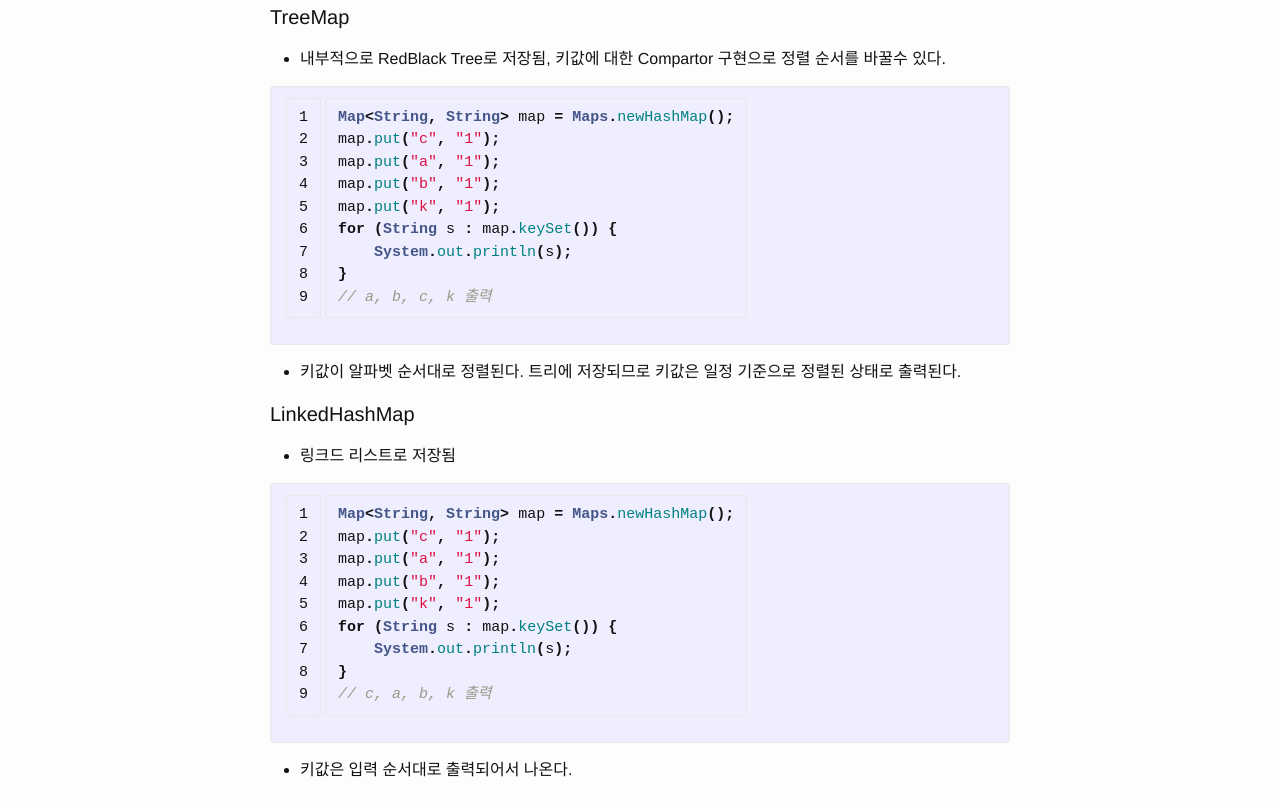
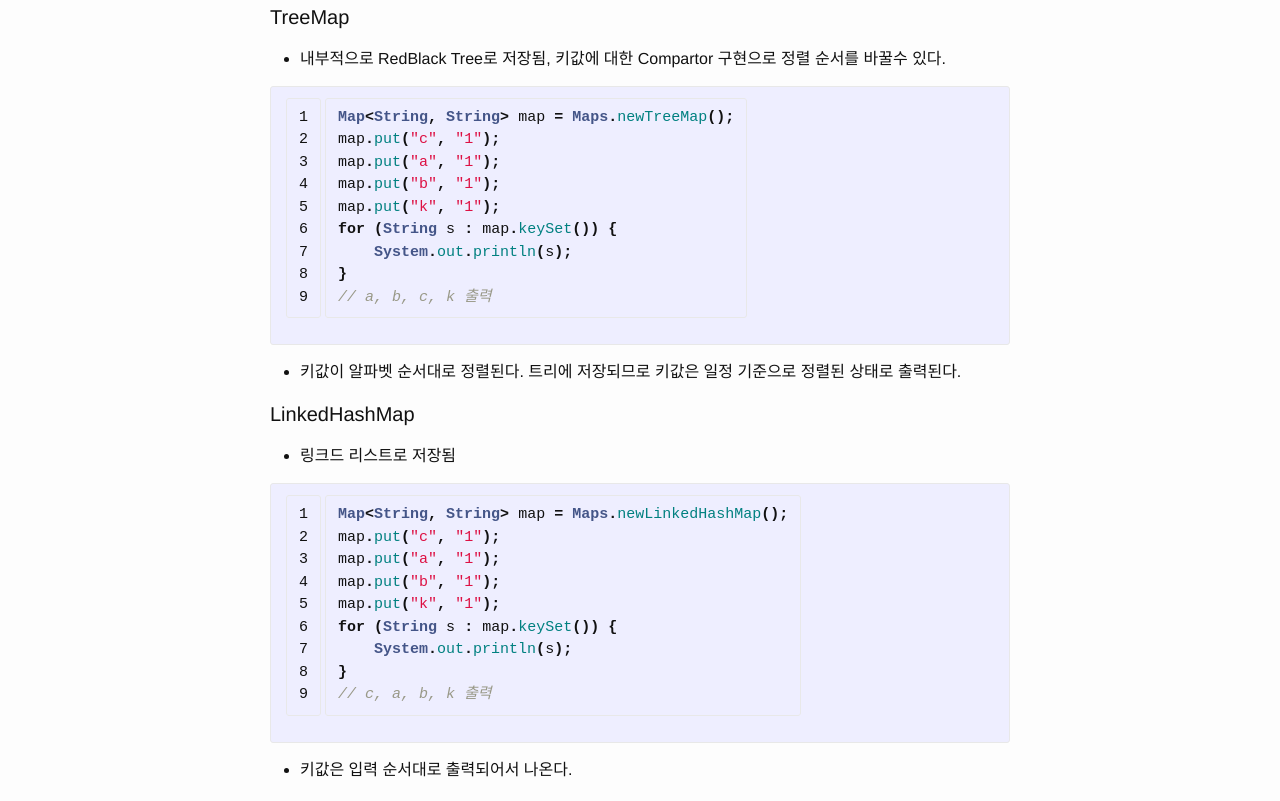
Before and after one commit to rangken/rangken.github.com, a Jekyll site: the page built from _posts/2015-05-31-java.map.markdown, in a window 1280 px wide. Shown: the part 895-1696 px from the top of the page. Built offline with Jekyll 4.4.1, drawn with Linux system fonts in a browser that asks for light colours; comment, search, counter and statistics services are not loaded.

Commit message:
오타수정

```diff
--- a/_posts/2015-05-31-java.map.markdown
+++ b/_posts/2015-05-31-java.map.markdown
@@ -34,7 +34,7 @@ for (String s : map.keySet()) {
 - 내부적으로 RedBlack Tree로 저장됨, 키값에 대한 Compartor 구현으로 정렬 순서를 바꿀수 있다.
 
 {% highlight java linenos %}
-Map<String, String> map = Maps.newHashMap();
+Map<String, String> map = Maps.newTreeMap();
 map.put("c", "1");
 map.put("a", "1");
 map.put("b", "1");
@@ -52,7 +52,7 @@ for (String s : map.keySet()) {
 - 링크드 리스트로 저장됨
 
 {% highlight java linenos %}
-Map<String, String> map = Maps.newHashMap();
+Map<String, String> map = Maps.newLinkedHashMap();
 map.put("c", "1");
 map.put("a", "1");
 map.put("b", "1");
```
